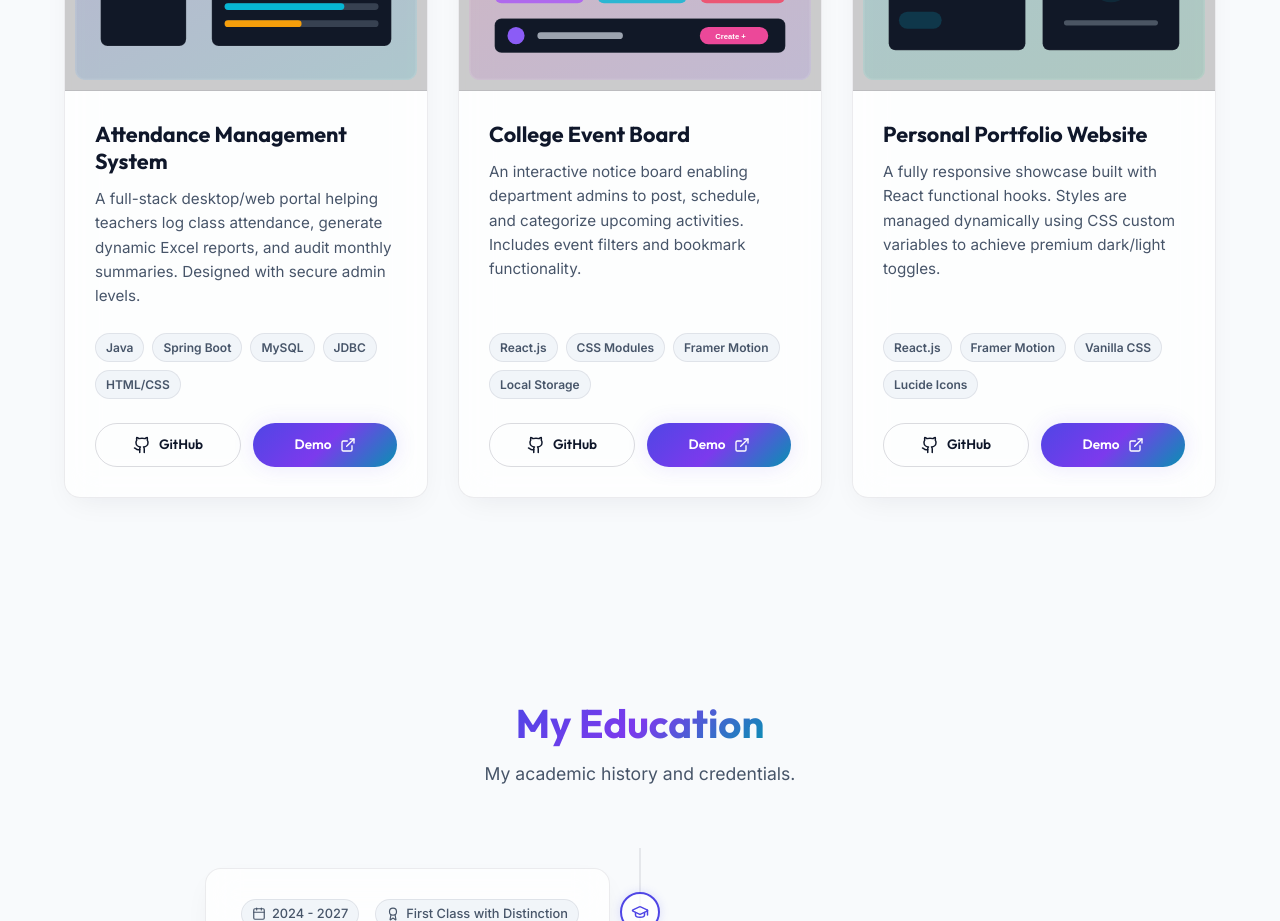
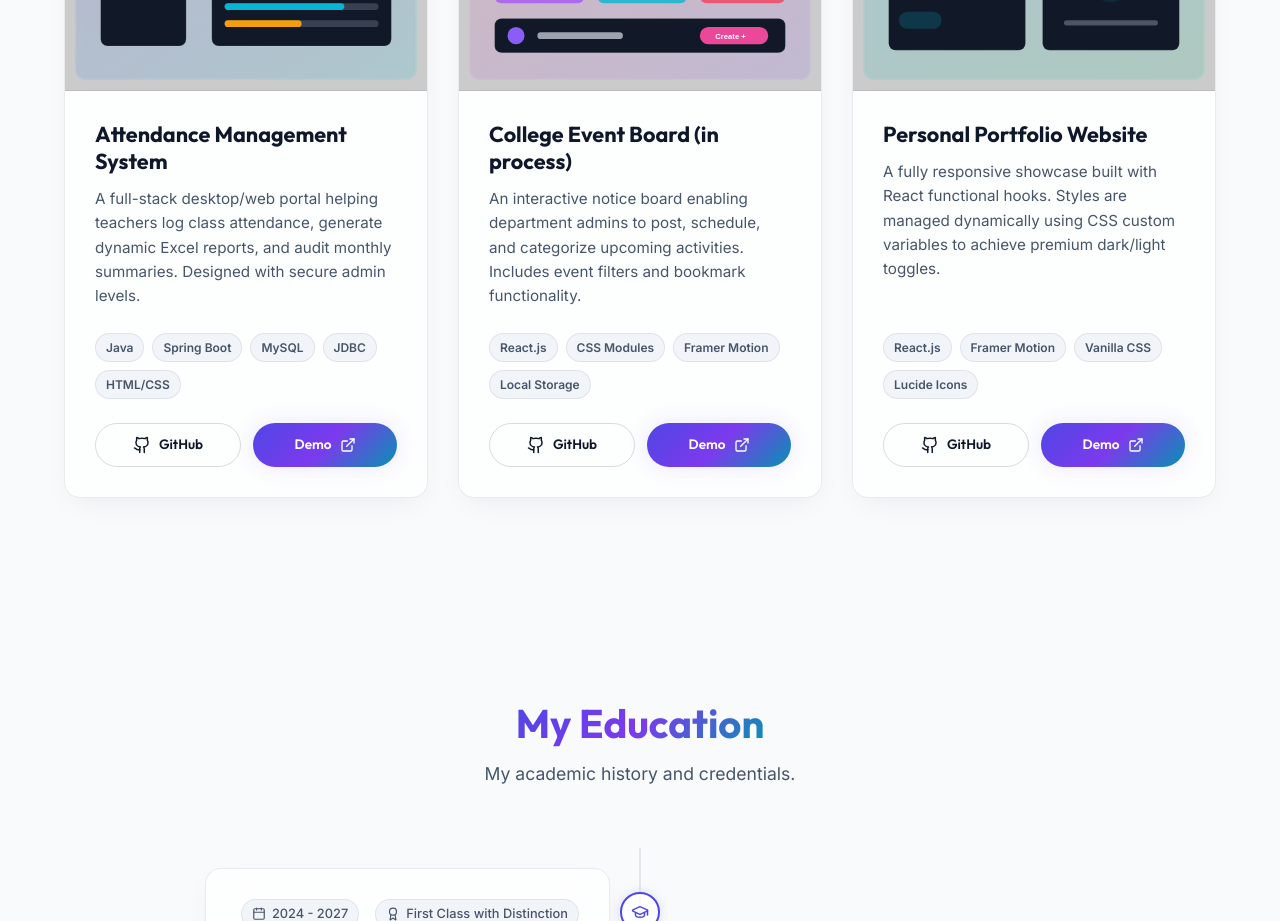
Before and after one commit to mkmanu0102-debug/portfolioabhi, a React (Vite) app: page / in a window 1280 px wide. Shown: the part 3020-3941 px from the top of the page. Built offline with nearby package versions, Linux system fonts and the light colour scheme.

Commit message:
updated portfolio

```diff
--- a/src/sections/Projects.jsx
+++ b/src/sections/Projects.jsx
@@ -70,7 +70,7 @@ const Projects = () => {
       )
     },
     {
-      title: 'College Event Board',
+      title: 'College Event Board (in process)',
       description: 'An interactive notice board enabling department admins to post, schedule, and categorize upcoming activities. Includes event filters and bookmark functionality.',
       tech: ['React.js', 'CSS Modules', 'Framer Motion', 'Local Storage'],
       github: 'https://github.com',
```
